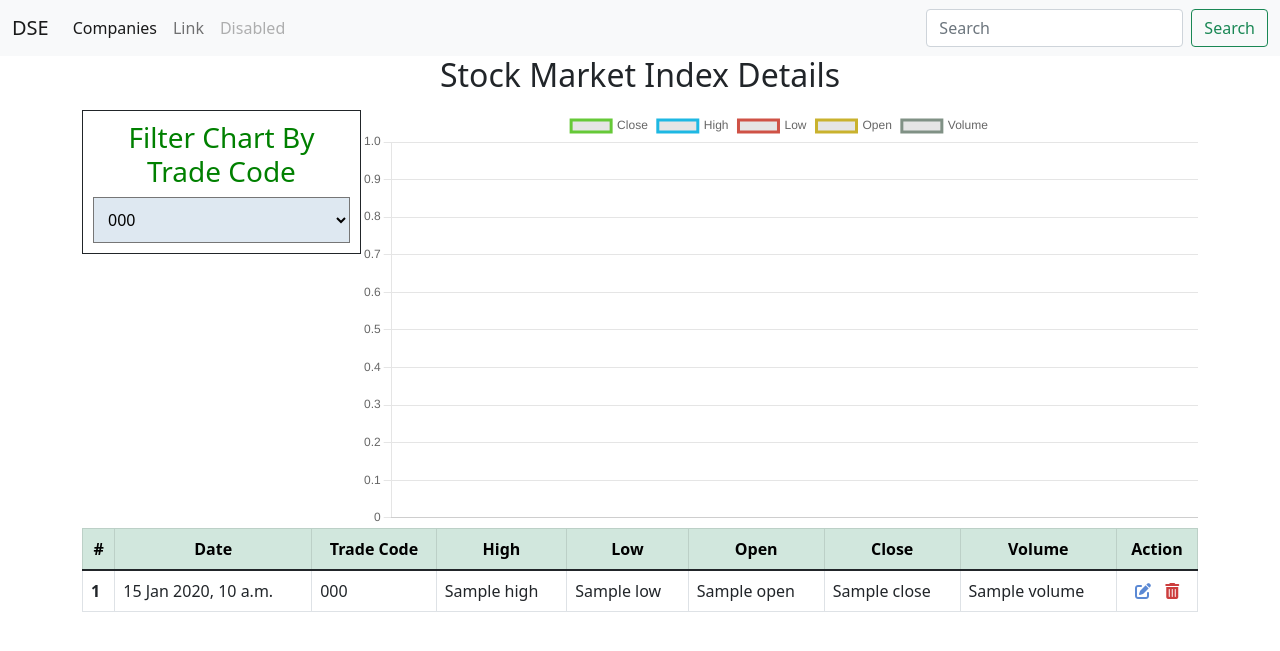
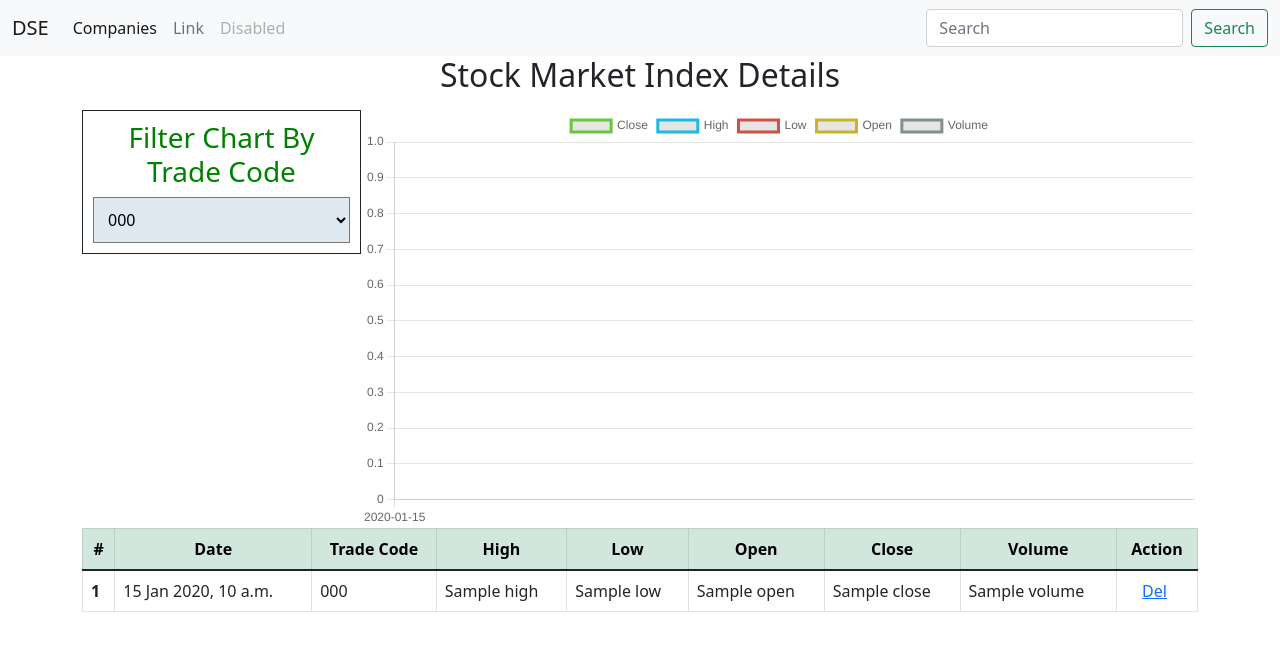
Before and after one commit to whoiskhairul/janata, a Django app: template templates/visualization/index.html in a window 1280 px wide. Shown: the top 651 px of the page. Run offline with Django 4.2, Linux system fonts and the light colour scheme; the template is opened without the code that fills it: most values are stand-ins (such as "Sample title", 1, 10 or a date in 2020); some libraries are stand-ins or nearby versions.

Commit message:
loading speed solution

```diff
--- a/templates/base.html
+++ b/templates/base.html
@@ -9,8 +9,8 @@
     <link href="https://cdn.jsdelivr.net/npm/bootstrap@5.1.3/dist/css/bootstrap.min.css" rel="stylesheet" integrity="sha384-1BmE4kWBq78iYhFldvKuhfTAU6auU8tT94WrHftjDbrCEXSU1oBoqyl2QvZ6jIW3" crossorigin="anonymous">
     <link rel="stylesheet" href='{% static "css/style.css" %}'>
     <script src="https://cdnjs.cloudflare.com/ajax/libs/Chart.js/3.7.1/chart.min.js"></script>
-    <script src="https://kit.fontawesome.com/4811b6392a.js" crossorigin="anonymous"></script>
-
+    <!-- <script src="https://kit.fontawesome.com/4811b6392a.js" crossorigin="anonymous"></script> -->
+    <script src="https://ajax.googleapis.com/ajax/libs/jquery/3.6.0/jquery.min.js"></script>
     <title>
         {% block title %}
 
--- a/templates/visualization/index.html
+++ b/templates/visualization/index.html
@@ -10,31 +10,24 @@ Table Visualization
   <h2 class="text-center mb-3">Stock Market Index Details</h2>
 </div>
 <div class="container">
-
   <div class="chartDAta">
-
     <div class="dropdown border border-dark">
       <h3 class="text-center">Filter Chart By Trade Code</h3>
       <select name="dropdown" id="dropdown">
-        {% for code in alltradecode %}
-        {% if code == '1STPRIMFMF' %}
+        {% for code in alltradecode %} {% if code == '1STPRIMFMF' %}
         <option selected value="{{ code }}">{{ code }}</option>
         {% else %}
         <option value="{{ code }}">{{ code }}</option>
-        {% endif %}
-
-        {% endfor %}
+        {% endif %} {% endfor %}
       </select>
     </div>
 
     <div class="chartvisual">
       <canvas id="myChart" width="auto" height="auto"></canvas>
     </div>
-
   </div>
   <div class="tableData">
     <table class="table table-hover table-bordered">
-
       <thead class="table-success text-center">
         <tr>
           <th scope="col">#</th>
@@ -61,14 +54,16 @@ Table Visualization
           <td>{{elem.close}}</td>
           <td>{{elem.volume}}</td>
           <td class="text-center">
-            <a href="/edit/{{elem.id}}"><i class="edit-icon fa-solid fa-pen-to-square"></i></a>
-            <i class="delete-icon fa-solid fa-trash-can" title="Not implemented yet"></i>
-
+            <a href="/edit/{{elem.id}}"
+              >Del</i
+            ></a>
+            <i
+              class="delete-icon fa-solid fa-trash-can"
+              title="Not implemented yet"
+            ></i>
           </td>
-
         </tr>
         {% endfor %}
-
       </tbody>
     </table>
   </div>
@@ -77,13 +72,13 @@ Table Visualization
   <ul class="pagination justify-content-center">
     {% if obj.has_previous %}
     <li class="page-item">
-        <a class="page-link" href="?page={{ obj.previous_page_number }}">&laquo;</a>
+      <a class="page-link" href="?page={{ obj.previous_page_number }}"
+        >&laquo;</a
+      >
     </li>
     {% else %}
     <li class="disabled page-link"><span>&laquo;</span></li>
-    {% endif %}
-    {% for i in obj.paginator.page_range %}
-      {% if obj.number == i %}
+    {% endif %} {% for i in obj.paginator.page_range %} {% if obj.number == i %}
     <li class="active page-item">
       <span class="page-link">{{ i }} <span class="sr-only"></span></span>
     </li>
@@ -92,26 +87,16 @@ Table Visualization
       <a class="page-link" href="?page={{ i }}">{{ i }}</a>
     </li>
 
-      {% endif %}
-
-    {% endfor %}
-    {% if obj.has_next %}
-      <li class="page-link"><a href="?page={{ obj.next_page_number }}">&raquo;</a></li>
+    {% endif %} {% endfor %} {% if obj.has_next %}
+    <li class="page-link">
+      <a href="?page={{ obj.next_page_number }}">&raquo;</a>
+    </li>
     {% else %}
     <li class="disabled"><span>&raquo;</span></li>
     {% endif %}
   </ul>
   {% endif %}
+</div>
 
-
-
-</div>
-<!-- <script>
-  const masterdict = JSON.parse("{{ masterdict|escapejs }}")
-  var data = JSON.parse("{{ data|escapejs }}")
-</script> -->
-<!-- <script src="https://ajax.googleapis.com/ajax/libs/jquery/3.6.0/jquery.min.js"></script> -->
-
-<!-- <script src="{% static 'js/jquery.min.js' %}"></script> -->
 <script src="{% static 'js/script.js' %}"></script>
 {% endblock %}
```
Lines whose indentation alone changed are shown as unchanged.
